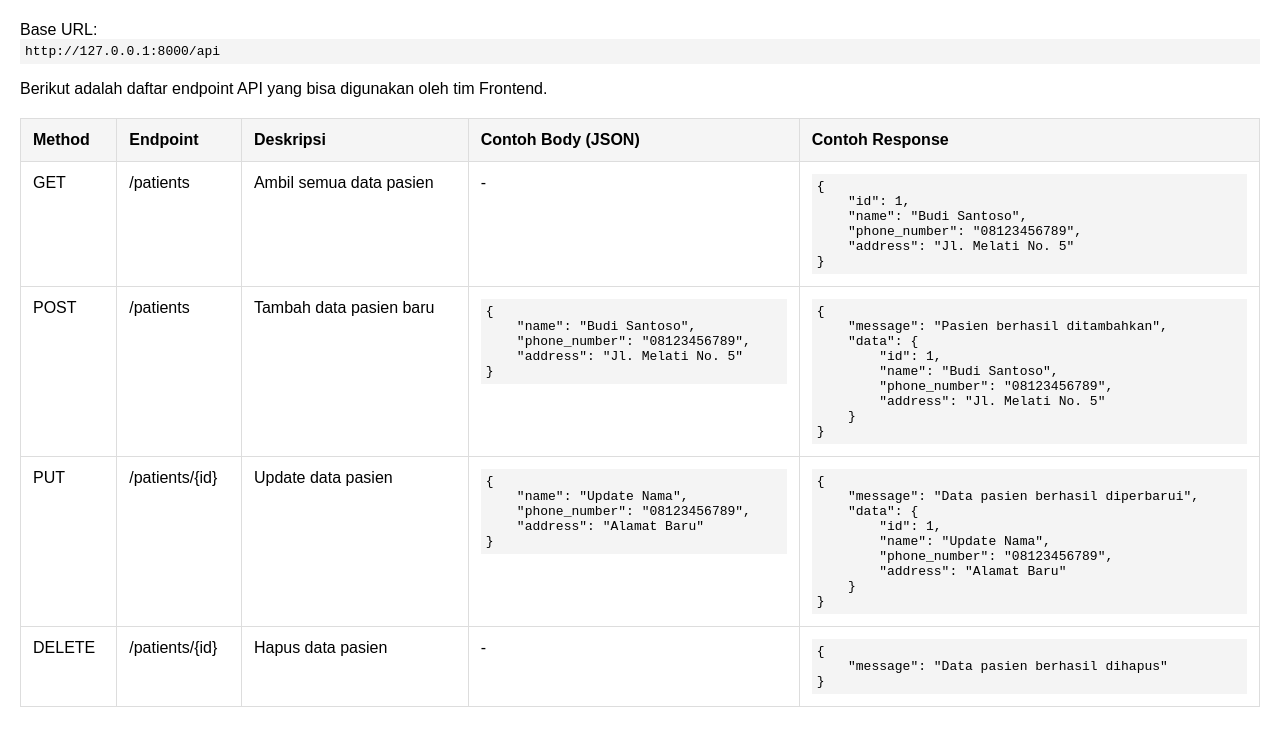
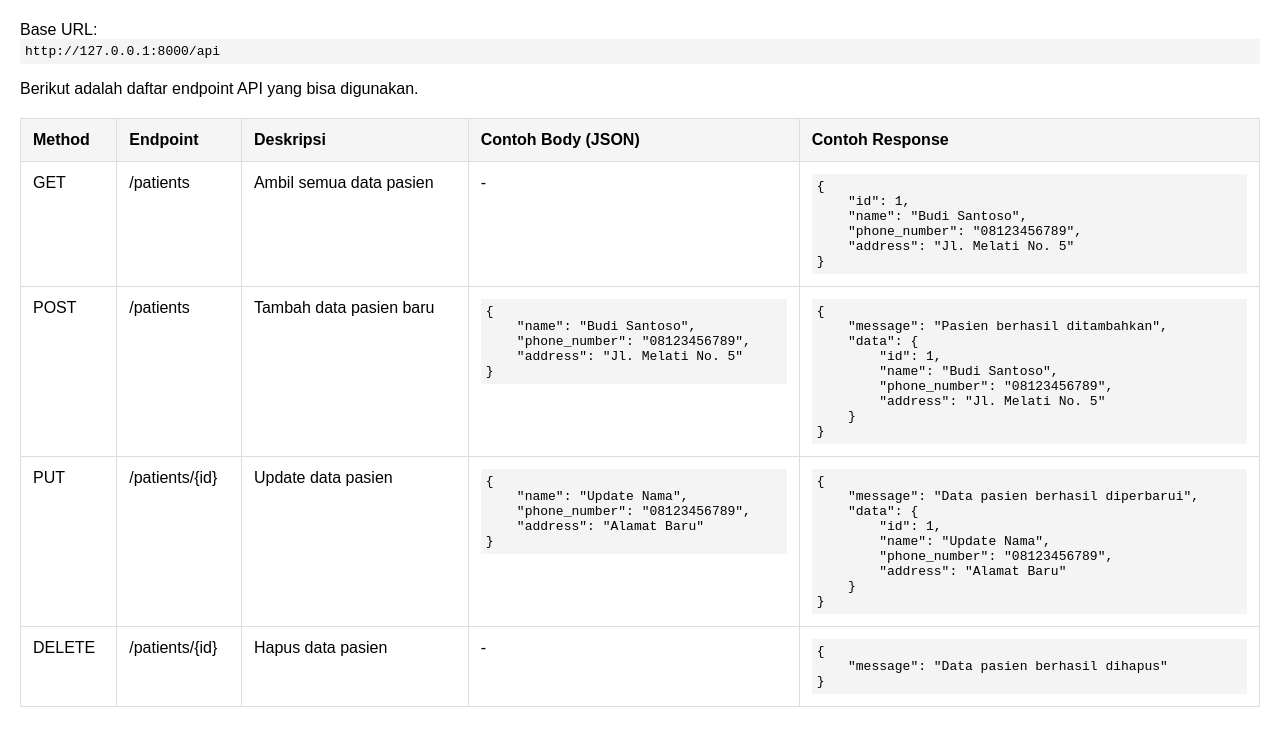
Before and after one commit to haniifffach/api-docs-klinik, a plain HTML site: page index.html in a window 1280 px wide. Shown: the part 60-800 px from the top of the page. Drawn offline with Linux system fonts and the light colour scheme.

Commit message:
Update index.html

```diff
--- a/index.html
+++ b/index.html
@@ -39,7 +39,7 @@
 <body>
     <h1>📌 Dokumentasi API Klinik</h1>
     <p>Base URL: <code>http://127.0.0.1:8000/api</code></p>
-    <p>Berikut adalah daftar endpoint API yang bisa digunakan oleh tim Frontend.</p>
+    <p>Berikut adalah daftar endpoint API yang bisa digunakan.</p>
 
     <table>
         <thead>
```
